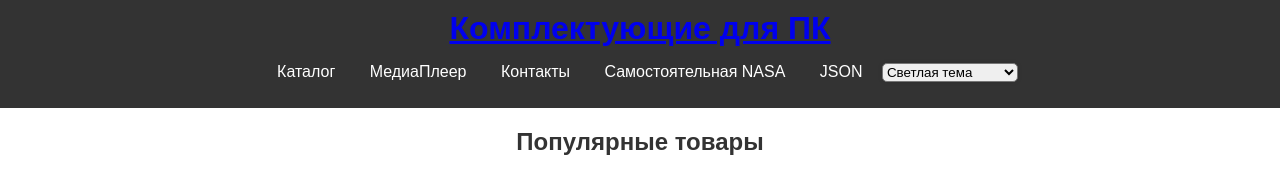
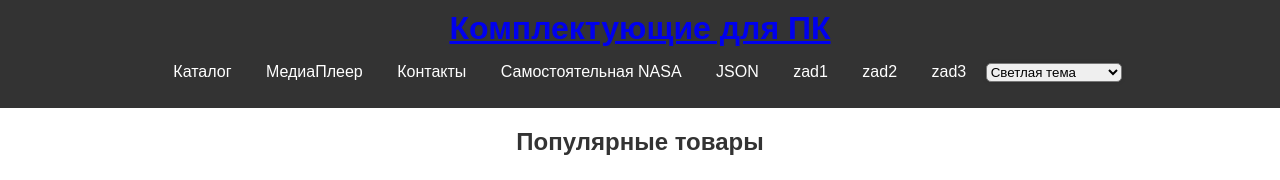
Before and after one commit to defezya/components-pc, a plain HTML site: page index.html in a window 1280 px wide. Shown: the top 180 px of the page. Drawn offline with Linux system fonts and the light colour scheme.

Commit message:
Update index.html

```diff
--- a/index.html
+++ b/index.html
@@ -16,6 +16,9 @@
 <li><a href="contacts.html">Контакты</a></li>
 <li><a href="13.10.2025.228.1337/samosval.html">Самостоятельная NASA</a></li>
 <li><a href="13.10.2025.228.1337/index.html">JSON</a></li>
+ <li><a href="GEOPOZITION/index.html">zad1</a></li>
+ <li><a href="GEOPOZITION/index2.html">zad2</a></li>
+ <li><a href="GEOPOZITION/index3.html">zad3</a></li>
 <select id="theme-select">
  <option value="light">Светлая тема</option>
  <option value="dark">Темная тема</option>
```
